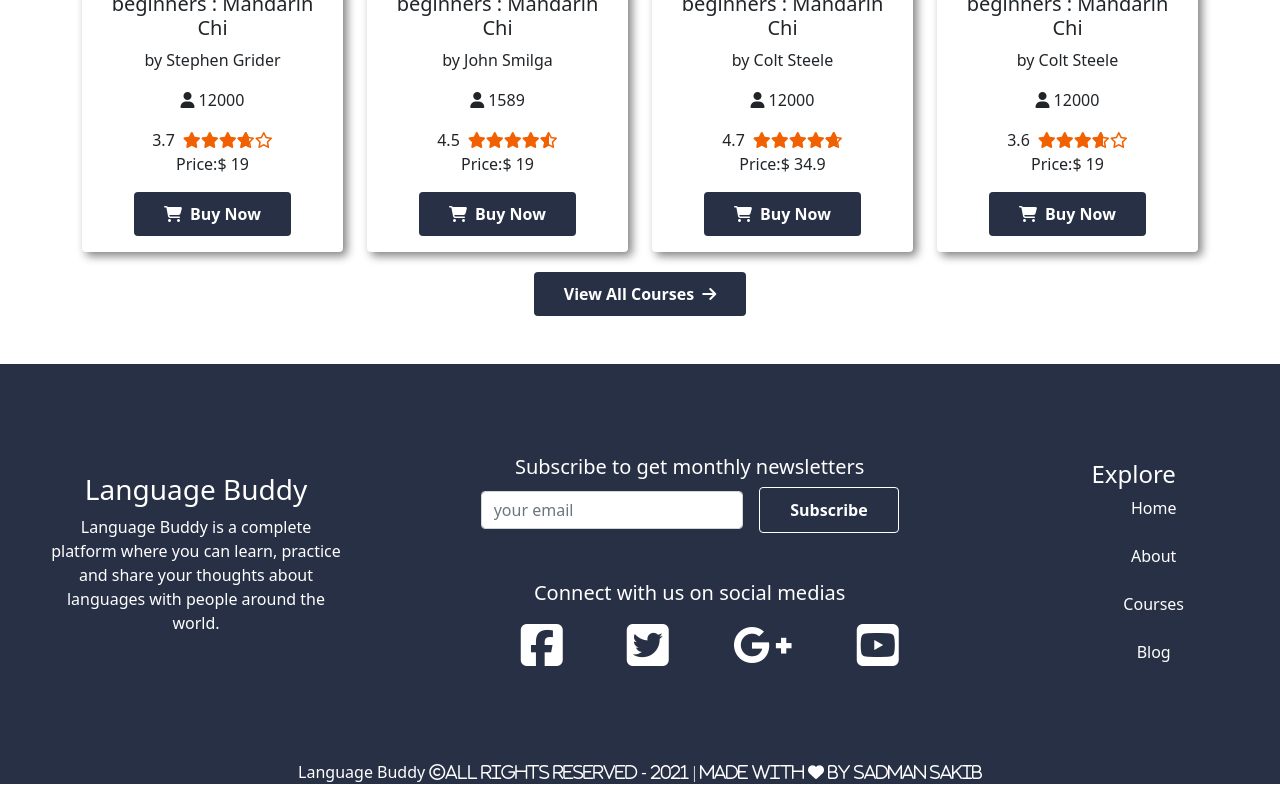
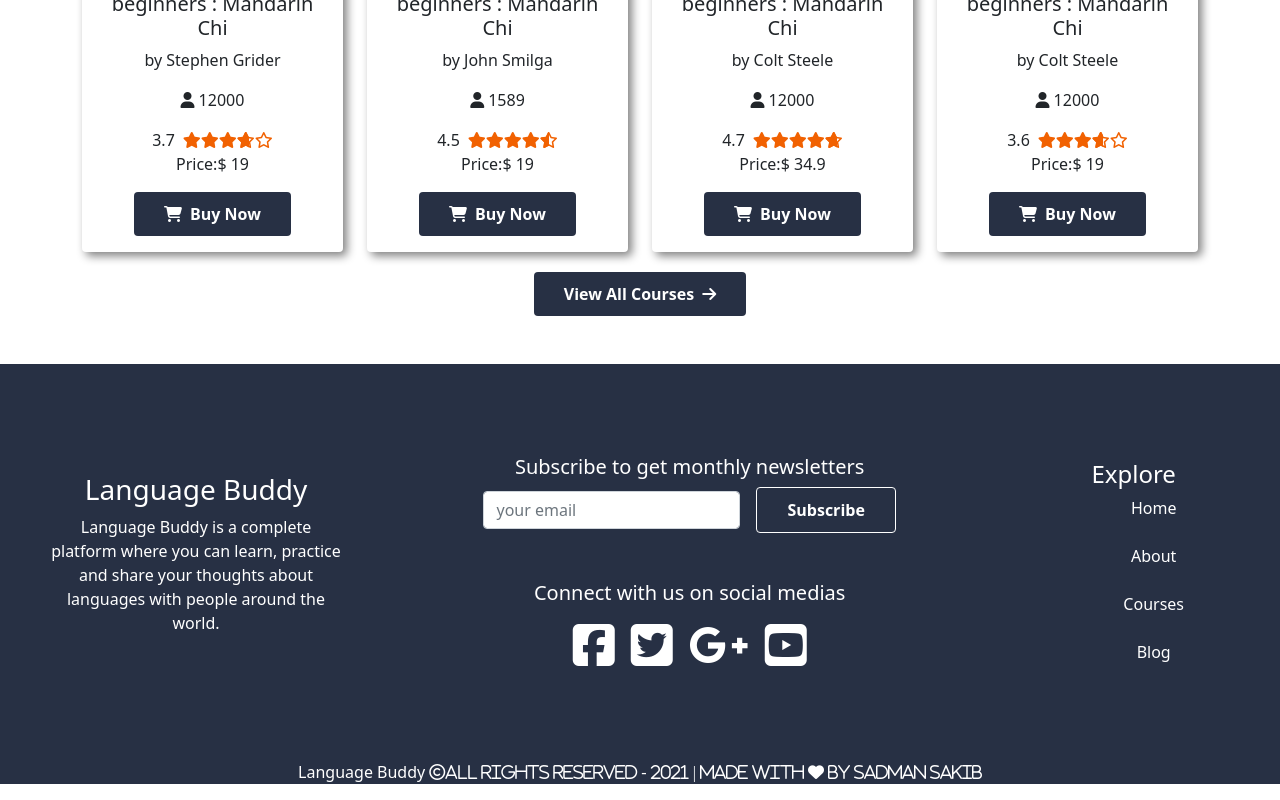
Before and after one commit to Sadman2539/review-website-language-buddy, a React (Create React App) app: page / in a window 1280 px wide. Shown: the part 1602-2402 px from the top of the page. Built offline with nearby package versions, Linux system fonts and the light colour scheme.

Commit message:
code customized

```diff
--- a/src/components/Footer/Footer.css
+++ b/src/components/Footer/Footer.css
@@ -13,8 +13,13 @@
 .contact button{
     border: 1px solid white;
 }
-.social-link{
+.social-icons{
+    display: flex;
+    justify-content: center;
     transition: 0.8s;
+}
+.social-icons i{
+color: white;
 }
 .social-link i:hover{
 color: red;
--- a/src/components/Footer/Footer.js
+++ b/src/components/Footer/Footer.js
@@ -21,17 +21,17 @@ const Footer = () => {
                     {/* social links section  */}
                     <div className="social-link mt-5">
                         <h5 className=" mb-3">Connect with us on social medias</h5>
-                        <Stack direction="horizontal" gap={4}>
-                            <NavLink className="route" to="#">
+                        <Stack className=" social-icons" direction="horizontal" gap={3}>
+                            <NavLink to="#">
                                 <i className="fa fa-facebook-square fa-3x"></i>
                             </NavLink>
-                            <NavLink className="route" to="#" >
+                            <NavLink to="#" >
                                 <i className="fa fa-twitter-square fa-3x"></i>
                             </NavLink>
-                            <NavLink className="route" to="#">
+                            <NavLink to="#">
                                 <i className="fab fa-google-plus-g fa-3x"></i>
                             </NavLink>
-                            <NavLink className="route" to="#">
+                            <NavLink to="#">
                                 <i className="fab fa-youtube-square fa-3x"></i>
                             </NavLink>
                         </Stack>
```
